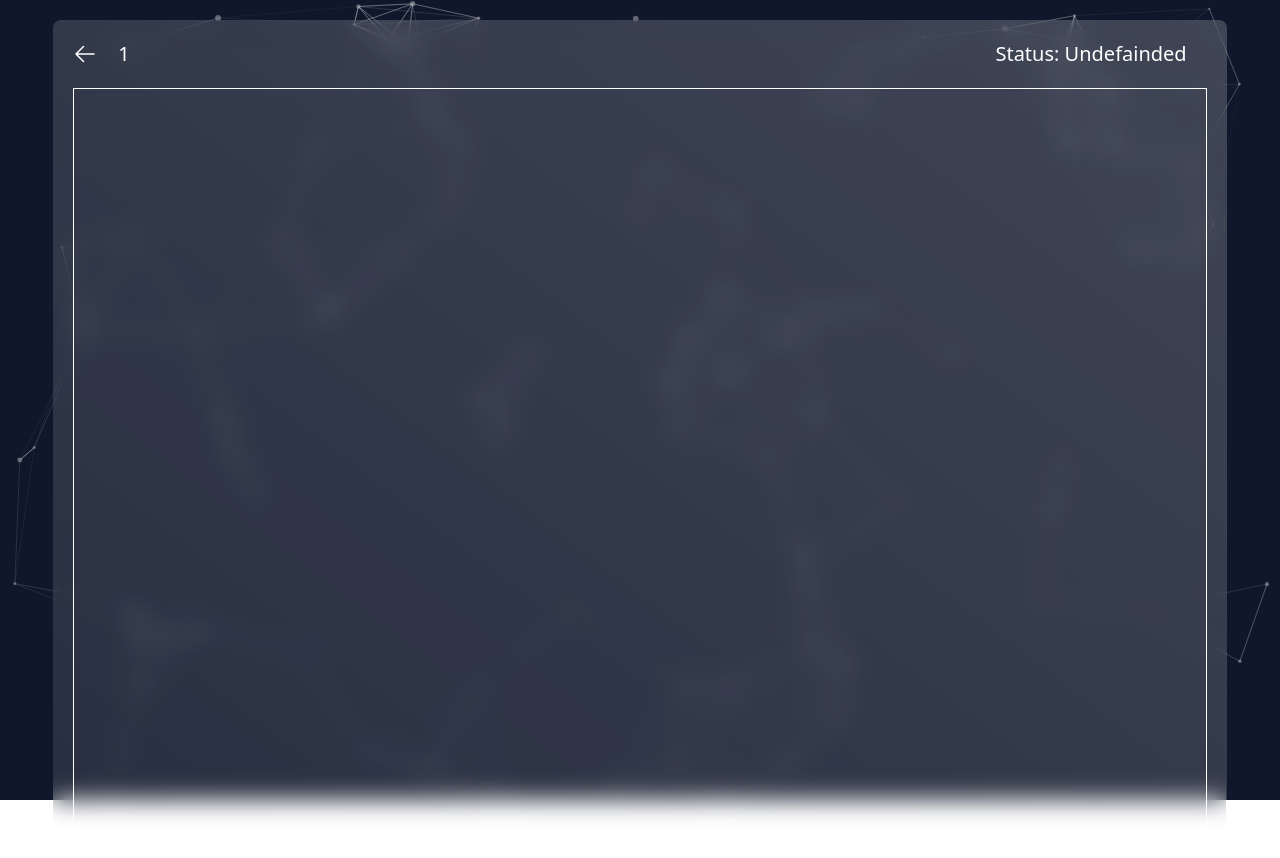
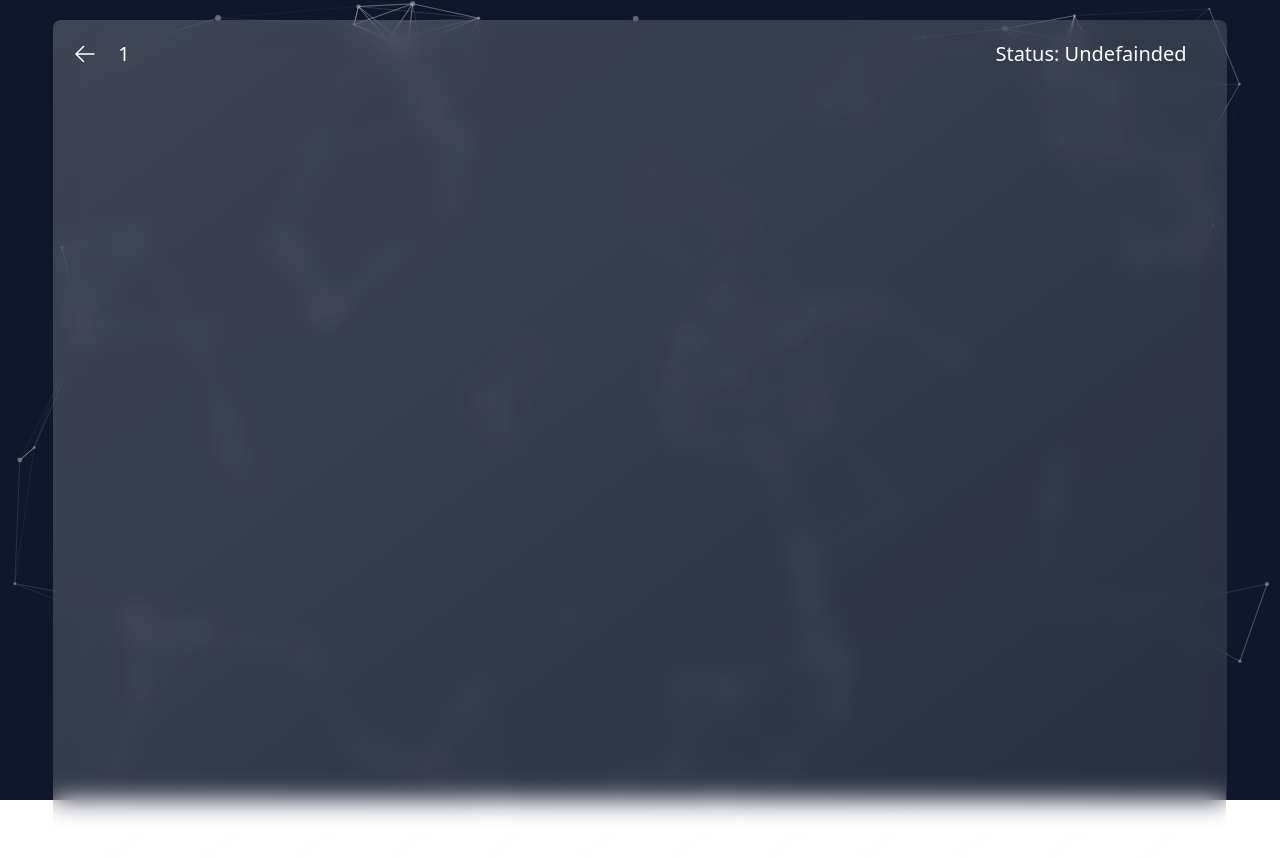
Before and after one commit to CAPVOK/NotNull, a React (Create React App) app: page /brokers/1 in a window 1280 px wide. Shown: the top 858 px of the page. Built offline with nearby package versions, Linux system fonts and the light colour scheme.

Commit message:
немного уборка

```diff
--- a/src/pages/about_us/index.jsx
+++ b/src/pages/about_us/index.jsx
@@ -5,7 +5,7 @@ export const AboutUs = () => {
     return (
         <>
             <Header/>
-            <div className="w-full h-screen mt-12 md:mt-0">
+            <div className="w-full h-full mt-12 md:mt-0">
                 <div className="flex flex-col lg:grid lg:gap-6 2xl:gap-8 lg:grid-cols-12 2xl:pb-8 ml-2 pt-4 px-6">
                     {/* Краснов */}
                     <div className="bg-indigo-600 lg:order-1 lg:row-span-1 lg:col-span-7 rounded-lg shadow-xl mb-5 lg:mb-0">
--- a/src/pages/broker/index.jsx
+++ b/src/pages/broker/index.jsx
@@ -10,7 +10,7 @@ export const Broker = () => {
 
     return (
         <>
-            <div className=" w-11/12 mx-auto bg-gradient-to-tr from-white/10 to-white/20 backdrop-blur-md rounded-lg p-5 mt-5">
+            <div className=" w-11/12 mx-auto bg-gradient-to-br from-white/20 to-white/10 backdrop-blur-md rounded-lg p-5 mt-5">
                 <div className="mb-5 text-white font-normal text-xl flex justify-between items-center ml-[25px]">
                     <svg
                         xmlns="http://www.w3.org/2000/svg"
@@ -26,7 +26,7 @@ export const Broker = () => {
                     <div className="mx-5">{brokerName}</div>
                     <div className="mx-5">Status: Undefainded</div>
                 </div>
-                <div className="flex flex-col  min-h-screen border border-white p-3 text-xl text-white">
+                <div className="flex flex-col min-h-screen p-3 text-xl text-white">
                 {
                     request.request &&
                     request.request.supportedCommands.map((command, key) => {
--- a/src/pages/main/index.jsx
+++ b/src/pages/main/index.jsx
@@ -11,16 +11,17 @@ import { useCookies } from 'react-cookie';
 export const Main = () => {
     const request = useSelector((state) => state.request.request);
     const dispatch = useDispatch();
-    const [cookies, ] = useCookies(['username', 'sessionId']);
-
 
     const stompClient = useRef(null);
+    const [cookies, ] = useCookies(['username', 'sessionId']);
+    const [count, setCount] = useState(0);
+
     const onConnected = () => { // подключаемся)))
         console.log('WS connected');
-        stompClient.current.subscribe('/connect/newHandshake', chatMessages);
+        stompClient.current.subscribe('/connect/newHandshake', getData);
     };
 
-    const chatMessages = (payload) => { // слушаем сервер
+    const getData = (payload) => { // слушаем сервер
         const Data = JSON.parse(JSON.parse(payload.body));
         dispatch(saveRequest(Data));
         console.log(Data);
@@ -38,6 +39,7 @@ export const Main = () => {
             stompClient.current.connect({}, onConnected, onError);
         } else alert("Сначала пройдите авторизацию!");
     };
+
     const sendMessage = () => {
         if (stompClient.current !== null) {
             if (currentMessage !== "") {
@@ -48,8 +50,7 @@ export const Main = () => {
             } else console.log('Empty')
         }
     };
-    /* ------------------------------------------------------- */
-    const [count, setCount] = useState(0);
+
     useEffect(() => {
         const intervalId = setInterval(() => {
             setCount(count + 1);
--- a/src/pages/modules/components/accordion/index.jsx
+++ b/src/pages/modules/components/accordion/index.jsx
@@ -2,13 +2,15 @@ import { useState } from 'react';
 import { useSelector } from "react-redux";
 
 export const Accordion = ({ id } /* ,commandAlias ,commandCaption ,commandDescription */) => {
+
+    const [showInputs, setShowInputs] = useState(false);
+
     const request = useSelector((state) => {
         return state.request.request.request.supportedCommands.find((item) =>
             item.alias == id
         )
     })
-    console.log(request);
-    const [showInputs, setShowInputs] = useState(false);
+
     const toggleInputs = () => {
         setShowInputs(!showInputs);
     }
@@ -45,7 +47,7 @@ export const Accordion = ({ id } /* ,commandAlias ,commandCaption ,commandDescri
 
     return (
         <>
-            <div className="w-full mx-auto mt-4 text-white">
+            <div className="w-full mx-auto mt-4 text-white ">
                 <div
                     onClick={toggleInputs}
                     className="border-t bg-slate-500 rounded flex space-x-5 p-5 cursor-pointer w-full"
--- a/src/pages/modules/components/sidebar/index.jsx
+++ b/src/pages/modules/components/sidebar/index.jsx
@@ -9,7 +9,7 @@ export const SideBar = (data) => {
     const request = useSelector((state)=>state.request.request);
 
     return (
-        <div className=" hidden text-white w-3/12 bg-white/30 backdrop-blur-sm top-0 left-0 sm:flex sm:flex-col place-content-start text-center text-2xl h-[full]" >
+        <div className=" hidden top-0 left-0 sm:flex sm:flex-col text-white bg-white/30 backdrop-blur-sm  place-content-start text-center text-2xl h-[full]" >
             <p className="my-2 mx-1 mt-5">Сервисы БИ</p>
             <hr className="border mx-3 "/>
             {(request !== -1) && <div
```
